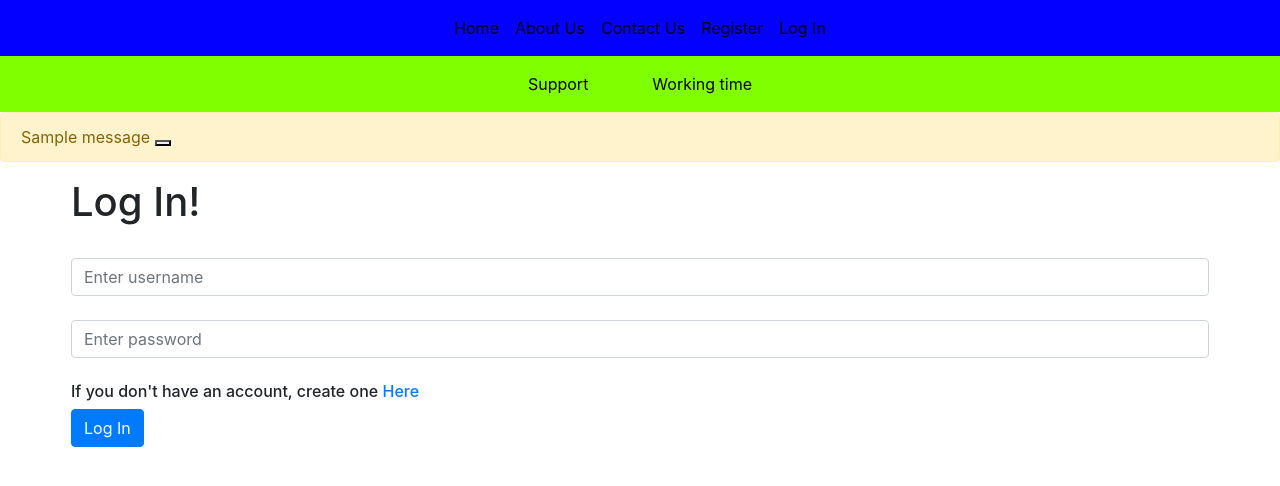
After one commit to VelinPoznakov/sfe_site, a Django app: page /login/ in a window 1280 px wide. The commit adds this page. Shown: the top 486 px of the page. Run offline with Django 5.2, Linux system fonts and the light colour scheme; tables that the repository leaves empty hold one stand-in row (values such as "Sample post"); one stand-in notice (Sample message) is shown; some libraries are stand-ins or nearby versions.

Commit message:
login form, view template, logout, view, validation in the register and login form, new urls

```diff
--- a/sfe/settings.py
+++ b/sfe/settings.py
@@ -128,7 +128,11 @@ STATIC_URL = 'static/'
 DEFAULT_AUTO_FIELD = 'django.db.models.BigAutoField'
 
 EMAIL_BACKEND = 'django.core.mail.backends.smtp.EmailBackend'
-
+EMAIL_HOST = 'smtp.gmail.com'
+EMAIL_PORT = 587
+EMAIL_USE_TLS = True
+EMAIL_HOST_USER = 'poznakovvelin@gmail.com'
+EMAIL_HOST_PASSWORD = 'wqox idbq cnnr qbjt'
 
 PASSWORD_RESET_TIMEOUT = 14400
 
--- a/sfe_app/forms.py
+++ b/sfe_app/forms.py
@@ -1,8 +1,8 @@
 from django import forms
-from phonenumber_field.modelfields import PhoneNumberField
+from django.core.exceptions import ValidationError
+from django.core.validators import validate_email
 from sfe_app.models import *
 from phonenumber_field.formfields import PhoneNumberField
-from phonenumber_field.widgets import PhoneNumberInternationalFallbackWidget
 from phonenumber_field.phonenumber import to_python
 from django.contrib.auth.forms import UserCreationForm
 
@@ -80,9 +80,24 @@ class RegistrationForm(UserCreationForm):
         super(RegistrationForm, self).__init__(*args, **kwargs)
 
         self.fields['username'].required = False
+        self.fields['username'].label = ''
+        self.fields['username'].widget.attrs['class'] = 'form-control'
+        self.fields['username'].widget.attrs['placeholder'] = 'Enter username'
+
         self.fields['email'].required = False
+        self.fields['email'].label = ''
+        self.fields['email'].widget.attrs['class'] = 'form-control'
+        self.fields['email'].widget.attrs['placeholder'] = 'Enter an email'
+
         self.fields['password1'].required = False
+        self.fields['password1'].label = ''
+        self.fields['password1'].widget.attrs['class'] = 'form-control'
+        self.fields['password1'].widget.attrs['placeholder'] = 'Enter password'
+
         self.fields['password2'].required = False
+        self.fields['password2'].label = ''
+        self.fields['password2'].widget.attrs['class'] = 'form-control'
+        self.fields['password2'].widget.attrs['placeholder'] = 'Confirm your password'
 
     def clean_username(self):
         username = self.cleaned_data['username']
@@ -119,7 +134,47 @@ class RegistrationForm(UserCreationForm):
 
         return email
 
+    def clean_password1(self):
+        password1 = self.cleaned_data['password1']
 
-class ResendActivationLinkForm(forms.Form):  # remake
-    email = forms.EmailField(label='Your email address', max_length=100, help_text='Enter the email address you used '
-                                                                                   'for registration.')
+        if not password1 or password1 is None:
+            self.add_error('password1', 'You should enter password')
+
+        if len(password1) < 8:
+            self.add_error('password1', 'Password must be at least 8 characters')
+
+        return password1
+
+    def clean_password2(self):
+        password1 = self.cleaned_data['password1']
+        password2 = self.cleaned_data['password2']
+
+        if not password2 or password2 is None:
+            self.add_error('password2', 'You must confirm the password')
+
+        if password1 != password2:
+            self.add_error('password2', 'The two passwords do not match')
+
+        return password2
+
+
+class LogInForm(forms.Form):
+    username = forms.CharField(max_length=50, label='', required=False,
+                               widget=forms.TextInput(attrs={'class': 'form-control', 'placeholder': 'Enter username'}))
+    password = forms.CharField(max_length=128, label='', required=False, widget=forms.PasswordInput(
+        attrs={'class': 'form-control', 'placeholder': 'Enter password'}))
+
+    def clean_username(self):
+        username = self.cleaned_data.get('username')
+        if not username:
+            self.add_error('username', 'You must enter a username')
+
+        return username
+
+    def clean_password(self):
+        password = self.cleaned_data.get('password')
+
+        if not password:
+            self.add_error('password', 'You must enter a password')
+
+        return password
--- a/sfe_app/urls.py
+++ b/sfe_app/urls.py
@@ -1,5 +1,5 @@
 from django.urls import path
-from .views import home, about, contact, support, register, activate
+from .views import home, about, contact, support, register, activate, login_user, logout_user
 
 urlpatterns = [
   path('', home, name='home'),
@@ -8,5 +8,7 @@ urlpatterns = [
   path('support/', support, name='support'),
   path('register/', register, name='register'),
   path('activate/<uidb64>/<token>/', activate, name='activate'),
+  path('login/', login_user, name='login'),
+  path('logout/', logout_user, name='logout'),
 
 ]
--- a/sfe_app/views.py
+++ b/sfe_app/views.py
@@ -1,6 +1,4 @@
 from django.core.mail import EmailMessage
-
-from sfe import settings
 from sfe_app.forms import *
 from django.contrib import messages
 from django.shortcuts import render, redirect
@@ -9,9 +7,10 @@ from django.utils.http import urlsafe_base64_encode
 from django.utils.encoding import force_bytes, force_str
 from django.template.loader import render_to_string
 from .models import CustomUser
-from django.contrib.auth import login
 from django.contrib.auth.tokens import default_token_generator
 from django.utils.http import urlsafe_base64_decode
+from django.contrib.auth import authenticate, login, logout
+from django.contrib.auth.decorators import login_required
 
 
 # Create your views here.
@@ -28,6 +27,7 @@ def contact(request):
     return render(request, 'contact.html')
 
 
+@login_required(redirect_field_name='login', login_url='login')
 def support(request):
     if request.method == 'POST':
 
@@ -48,6 +48,9 @@ def support(request):
 
 
 def register(request):
+    if request.user.is_authenticated:
+        return redirect('home')
+
     if request.method == 'POST':
         form = RegistrationForm(request.POST)
         if form.is_valid():
@@ -66,16 +69,14 @@ def register(request):
             email = EmailMessage(mail_subject, message, to=[form.cleaned_data.get('email')])
             if email.send():
                 print('success')
-            else:
-                print('not success')
-
-            return redirect('home')
+                return redirect('home')
     else:
         form = RegistrationForm()
 
     return render(request, 'register.html', {'form': form})
 
 
+@login_required(redirect_field_name='login', login_url='login')
 def activate(request, uidb64, token):
     try:
         uid = force_str(urlsafe_base64_decode(uidb64))
@@ -94,3 +95,35 @@ def activate(request, uidb64, token):
         messages.error(request, 'Your activation link is invalid')
 
     return redirect('home')
+
+
+def login_user(request):
+    if request.user.is_authenticated:
+        return redirect('home')
+
+    if request.method == 'POST':
+        form = LogInForm(request.POST)
+        if form.is_valid():
+            username = form.cleaned_data['username']
+            password = form.cleaned_data['password']
+
+            user = authenticate(request, username=username, password=password)
+
+            if user is not None:
+                login(request, user)
+                messages.success(request, f'User {username} has been successfully logged in')
+                return redirect('home')
+
+            else:
+                messages.error(request, 'Username or password is incorrect')
+
+    else:
+        form = LogInForm()
+
+    return render(request, 'login.html', {'form': form})
+
+
+@login_required(redirect_field_name='login', login_url='login')
+def logout_user(request):
+    logout(request)
+    return redirect('home')
--- a/templates/base.html
+++ b/templates/base.html
@@ -23,8 +23,8 @@
 
       .instagram-icon i {
           background: -webkit-linear-gradient(45deg, #f09433 0%, #e6683c 25%, #dc2743 50%, #cc2366 75%, #bc1888 100%);
+          -webkit-background-clip: text;
           background-clip: text;
-          -webkit-background-clip: text;
           -webkit-text-fill-color: transparent; /* Instagram gradient color */
       }
 
@@ -54,9 +54,17 @@
                 <li class="nav-item">
                     <a class="nav-link" href="{% url 'contact-us' %}">Contact Us</a>
                 </li>
+
                 {% if user.is_authenticated %}
                     <li class="nav-item">
+                        <a class="nav-link" href="{% url 'logout' %}">Log Out</a>
+                    </li>
+                {% else %}
+                    <li class="nav-item">
                         <a class="nav-link" href="{% url 'register' %}">Register</a>
+                    </li>
+                    <li class="nav-item">
+                        <a class="nav-link" href="{% url 'login' %}">Log In</a>
                     </li>
                 {% endif %}
             </ul>
--- /dev/null
+++ b/templates/login.html
@@ -0,0 +1,37 @@
+{% extends 'base.html' %}
+
+{% block title %}Log In{% endblock %}
+
+
+{% block content %}
+
+    {% if messages %}
+        {% for message in messages %}
+            <div class="alert alert-warning alert-dismissible fade show" role="alert">
+                {{ message }}
+                <button type="button" class="btn-close" data-bs-dismiss="alert" aria-label="Close"></button>
+            </div>
+        {% endfor %}
+    {% endif %}
+
+    <form action="{% url 'login' %}" method="post" class="mx-auto" style="max-width: 1138px;">
+        <h1>Log In!</h1>
+        {% csrf_token %}
+
+        {{ form.username.label_tag }}
+        {{ form.username }}
+        {% if form.username.errors %}
+            <div class="text-danger">{{ form.username.errors.0 }}</div>
+        {% endif %}
+
+        {{ form.password.label_tag }}
+        {{ form.password }}
+        {% if form.password.errors %}
+            <div class="text-danger">{{ form.password.errors.0 }}</div>
+        {% endif %}<br>
+
+        <h6>If you don't have an account, create one <a href="{% url 'register' %}">Here</a></h6>
+        <button type="submit" class="btn btn-primary">Log In</button>
+    </form>
+
+{% endblock %}
```
Also changed, not shown: templates/register.html (+16 -4 lines), templates/home.html (line endings or trailing spaces), 1 other file.
